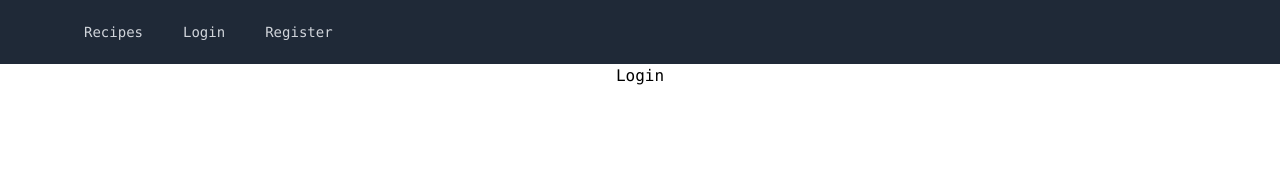
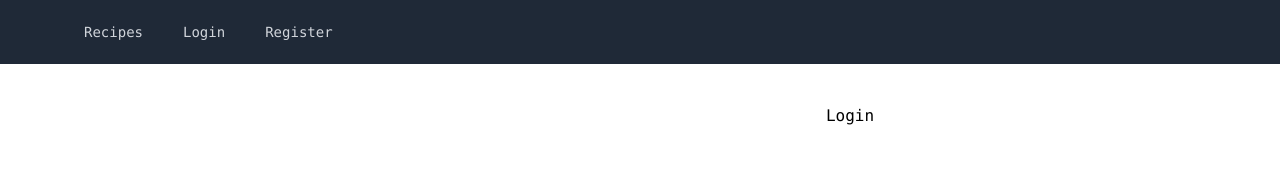
Before and after one commit to khaled07-ag/foodies-frontend, a React (Create React App) app: page /login in a window 1280 px wide. Shown: the top 178 px of the page. Built offline with nearby package versions, Linux system fonts and the light colour scheme.

Commit message:
login added

```diff
--- a/src/App.js
+++ b/src/App.js
@@ -1,7 +1,7 @@
 import { Outlet } from "react-router-dom";
 import "./App.css";
 import Navbar from "./component/Navbar";
-import UserContext from "./context/UserContext";
+import UserContext from "./Context/UserContext";
 import { useEffect, useState } from "react";
 import { checkToken } from "./api/storage";
 
--- a/src/api/auth.js
+++ b/src/api/auth.js
@@ -16,5 +16,10 @@
   });
   return response.data;
 };
+const login = async (userInfo) => {
+  const { data } = await instance.post("users/signin", userInfo);
+  storeToken(data.token);
+  return data;
+};
 
-export { createRecipe };
+export { createRecipe, login };
--- a/src/api/index.js
+++ b/src/api/index.js
@@ -1,7 +1,13 @@
 import axios from "axios";
 
 const instance = axios.create({
-  baseURL: "https://pets-react-query-backend.eapi.joincoded.com",
+  baseURL: "http://localhost:8000/api",
 });
-
+instance.interceptors.request.use((config) => {
+  const token = localStorage.getItem("token");
+  if (token) {
+    config.headers.Authorization = `Bearer ${token}`;
+  }
+  return config;
+});
 export default instance;
--- a/src/pages/Login.js
+++ b/src/pages/Login.js
@@ -1,7 +1,38 @@
-import React from "react";
+import React, { useContext, useState } from "react";
+import { useMutation } from "@tanstack/react-query";
+import { login } from "../api/auth";
+import { Link, Navigate, useNavigate } from "react-router-dom";
+import UserContext from "../Context/UserContext";
+const Login = () => {
+  const [userInfo, setUserInfo] = useState({});
+  const navigate = useNavigate();
+  const [user, setUser] = useContext(UserContext);
+  const [login, setLogin] = useState(false);
 
-const Login = () => {
-  return <div>Login</div>;
+  const { mutate, isLoading } = useMutation({
+    mutationKey: ["login"],
+    mutationFn: login,
+  });
+  const handleChange = (e) => {
+    setUserInfo((prev) => ({ ...prev, [e.target.name]: e.target.value }));
+  };
+  const handleSubmit = (e) => {
+    e.preventDefault();
+    mutate();
+    console.log(userInfo);
+  };
+  if (user) {
+    return <Navigate to={"/Home"} />;
+  }
+  return (
+    <div className="bg-white justify-center flex mt-10">
+      <form onSubmit={handleSubmit}>
+        <input type="text" name="email" onChange={handleChange} />
+        <input type="password" name="password" onChange={handleChange} />
+        <button type="submit">Login</button>
+      </form>
+    </div>
+  );
 };
 
 export default Login;
```
